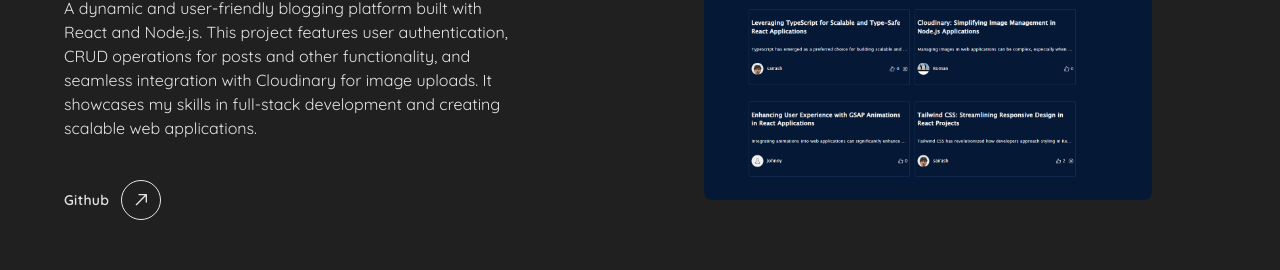
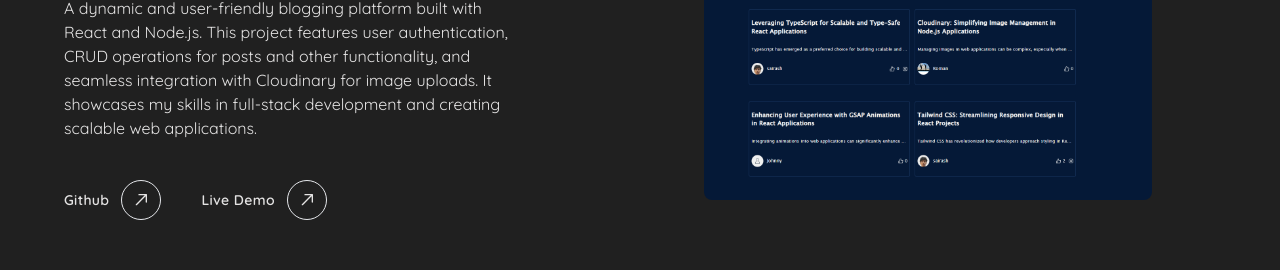
Before and after one commit to sairash00/portfolio-website, a React (Vite) app: page / in a window 1280 px wide. Shown: the part 1793-2063 px from the top of the page. Built offline with nearby package versions, Linux system fonts and the light colour scheme; a web font is replaced by a local one.

Commit message:
added live project link for blogging website

```diff
--- a/src/components/Projects/Projects.jsx
+++ b/src/components/Projects/Projects.jsx
@@ -64,7 +64,7 @@ const Projects = () => {
             description: "A dynamic and user-friendly blogging platform built with React and Node.js. This project features user authentication, CRUD operations for posts and other functionality, and seamless integration with Cloudinary for image uploads. It showcases my skills in full-stack development and creating scalable web applications.",
             src: "/Blogging.jpg",
             uin: "blog",
-            liveLink: null,
+            liveLink: "https://blogging-website-frontend-swart.vercel.app/feeds/all",
             github: "https://github.com/sairash00/Blogging-website"
         },
         {
```
